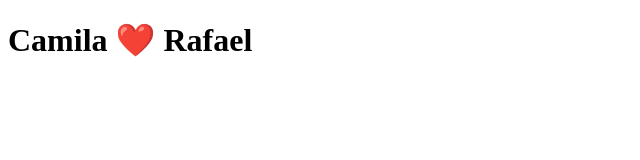
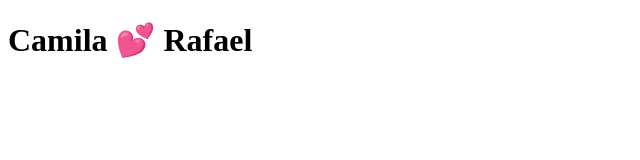
Before and after one commit to rafaelzdd/exercicio-forum, a Next.js app: page / in a window 1280 px wide. Shown: the top 160 px of the page, without its empty margins (0-640 px from the left). Built offline with nearby package versions, Linux system fonts and the light colour scheme.

Commit message:
altera emoji

```diff
--- a/pages/index.js
+++ b/pages/index.js
@@ -1,5 +1,5 @@
 function Home() {
-    return <h1>Camila ❤️ Rafael</h1>
+    return <h1>Camila 💕 Rafael</h1>
 };
 
 export default Home;
```
